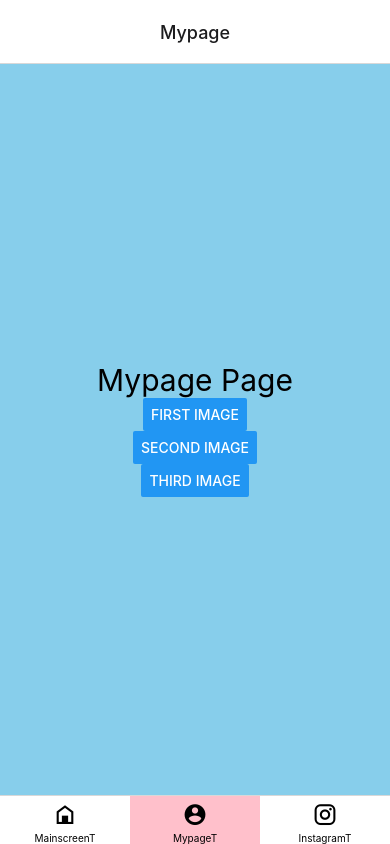
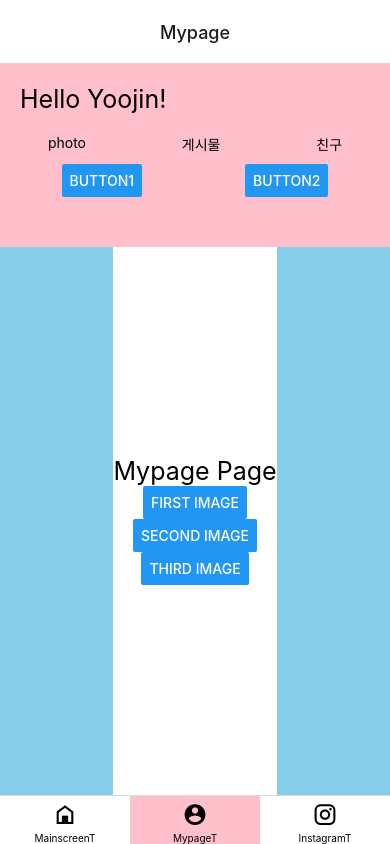
Before and after one commit to vikira/Myline, a React Native app: screen /MypageT in a window 390 px wide. Built offline with nearby package versions, Linux system fonts and the light colour scheme.

Commit message:
mypage design

```diff
--- /dev/null
+++ b/src/components/index.js
@@ -0,0 +1,3 @@
+import Header from './MypageHeader';
+
+export { Header };
--- a/src/screens/Instagram.js
+++ b/src/screens/Instagram.js
@@ -1,5 +1,5 @@
 import React from 'react';
-import { StyleSheet, Text, View } from 'react-native';
+import { PickerIOSComponent, StyleSheet, Text, View } from 'react-native';
 
 export default function Instagram() {
   return (
--- a/src/screens/Mainscreen.js
+++ b/src/screens/Mainscreen.js
@@ -16,7 +16,7 @@ export default function Mainscreen({ navigation }) {
 const styles = StyleSheet.create({
   container: {
     flex: 1,
-    backgroundColor: 'yellow',
+    backgroundColor: '#Feebf2',
     alignItems: 'center',
     justifyContent: 'center',
   },
--- a/src/screens/Mypage.js
+++ b/src/screens/Mypage.js
@@ -1,5 +1,6 @@
 import React from 'react';
 import { StyleSheet, Text, View, Button } from 'react-native';
+// import Header from '../components'; 뭐가 문제일까!!!
 
 //임시 목록
 const items = [
@@ -16,6 +17,8 @@ export default function Mypage({ navigation }) {
 
   return (
     <View style={styles.container}>
+      <Header />
+      <View style={styles.content}>
         <Text style={styles.text}>Mypage Page</Text>
 
         {/* 항목 수 만큼 버튼 생성 */}
@@ -27,8 +30,38 @@ export default function Mypage({ navigation }) {
           />
         ))}
       </View>
+    </View>
   );
 }
+
+//Header
+export const Header = () => {
+  return (
+    <View style={styles.header}>
+      {/* user 이름 */}
+      <Text style={[styles.text, { margin: 20 }]}>Hello Yoojin!</Text>
+
+      {/* 사진, 게시물, 친구 정보 */}
+      <View style={{ flexDirection: 'row', justifyContent: 'space-around' }}>
+        <Text>photo</Text>
+        <Text>게시물</Text>
+        <Text>친구</Text>
+      </View>
+
+      {/* 버튼 2개 */}
+      <View
+        style={{
+          flexDirection: 'row',
+          justifyContent: 'space-around',
+          margin: 10,
+        }}
+      >
+        <Button title="button1"></Button>
+        <Button title="button2"></Button>
+      </View>
+    </View>
+  );
+};
 
 const styles = StyleSheet.create({
   container: {
@@ -38,6 +71,18 @@ const styles = StyleSheet.create({
     justifyContent: 'center',
   },
   text: {
-    fontSize: 30,
+    fontSize: 25,
+    justifyContent: 'flex-start',
+  },
+  header: {
+    flex: 1,
+    width: '100%', //꼭 넣어주어야 함
+    backgroundColor: 'pink',
+  },
+  content: {
+    flex: 3,
+    backgroundColor: 'white',
+    alignItems: 'center',
+    justifyContent: 'center',
   },
 });
```
Also changed, not shown: src/components/MypageHeader.js (added, +19 -0 lines). Lines whose indentation alone changed are shown as unchanged.
